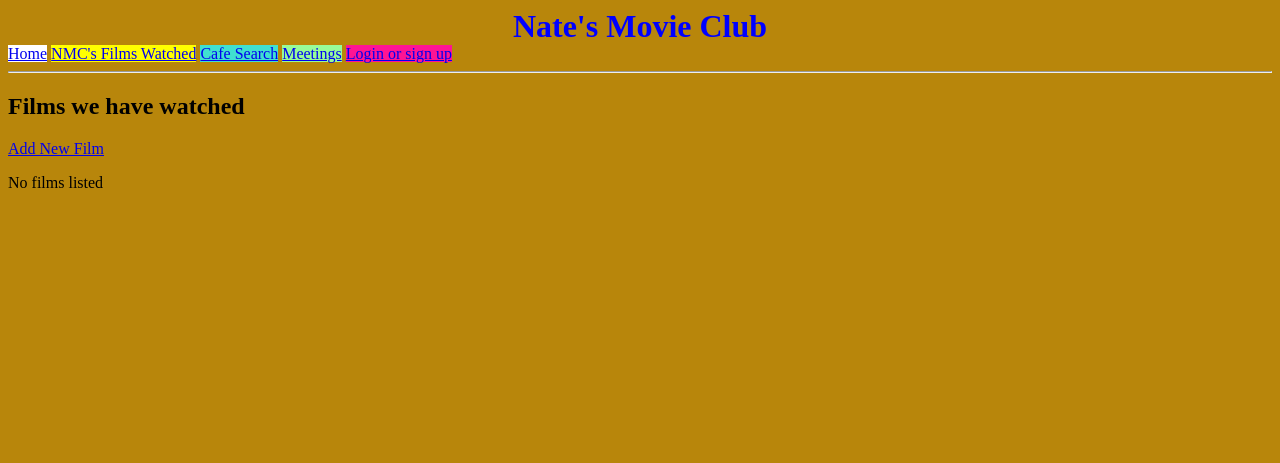
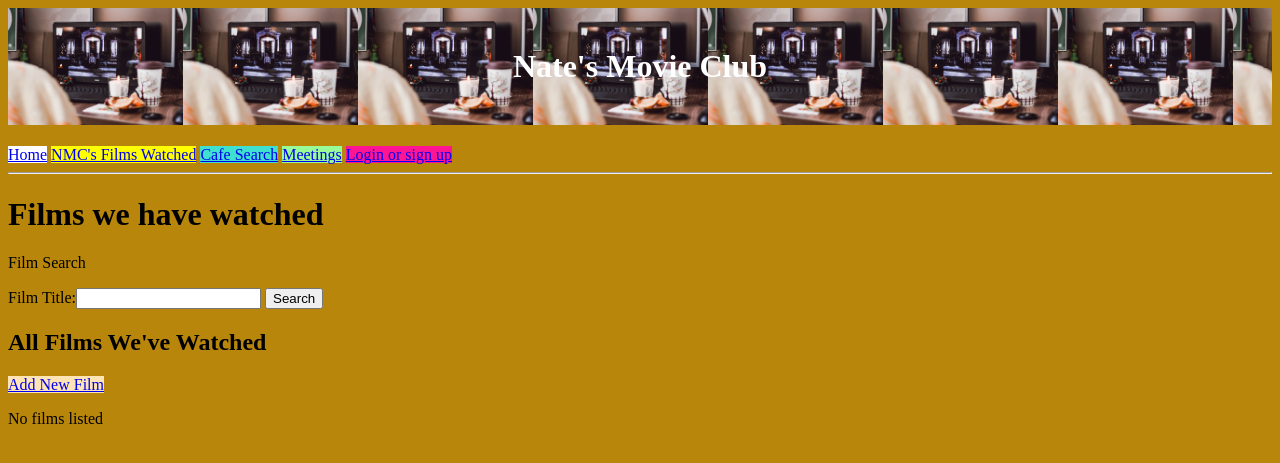
Before and after one commit to qp3580ug/movie_club_app, a Django app: page /films/list/ in a window 1280 px wide. Shown: the top 463 px of the page. Run offline with Django 3.2, Linux system fonts and the light colour scheme; data that the repository does not hold is empty.

Commit message:
added search term for film list, fixed error when updating coffee shops and duplicates happen, did some more css

```diff
--- a/movie_club_app/forms.py
+++ b/movie_club_app/forms.py
@@ -21,6 +21,9 @@ class UpdateCafes(forms.ModelForm):
     class Meta:
         model = Cafe
         fields = ('name', 'address')
+
+class FilmSearchForm(forms.Form):
+    search_name = forms.CharField(label='Film Title', max_length=200)
 
 
 class UserRegistrationForm(UserCreationForm):
--- a/movie_club_app/static/css/base_style.css
+++ b/movie_club_app/static/css/base_style.css
@@ -1,7 +1,10 @@
 #title {
-    color: blue;
+    color: white;
     text-align: center;
-    margin: auto;
+    font-size: xx-large;
+    background-image: url('../img/moviecoffee.jpg');
+    background-size: 175px;
+    padding: 40px 0 40px 0px;
 }
 
 body {
@@ -33,3 +36,11 @@ body {
 #meetings {
     background-color: palegreen;
 }
+
+#newFilm {
+    background-color: moccasin;
+}
+
+#filmTitle {
+    background-color: white;
+}
--- a/movie_club_app/templates/movie_club_app/Films/film_list.html
+++ b/movie_club_app/templates/movie_club_app/Films/film_list.html
@@ -2,12 +2,26 @@
 
 {% block content %}
 
-<h2>Films we have watched</h2>
+<h1>Films we have watched</h1>
 
-<a href="{% url 'movie_club_app:add_film' %}">Add New Film</a>
+<P>Film Search</p>
+    <form action="{% url 'movie_club_app:film_list' %}">
+      {{ form }}
+      <input type='submit' value='Search'>
+    </form>
+
+
+  {% if search_term %}
+    <h2 id='film_list_names'>Films we've watched matching '{{ search_term }}' <a href="{% url 'movie_club_app:film_list' %}" id='clear_search'>(clear)</a></h2>
+  {% else %}
+    <h2 id='film_list_names'>All Films We've Watched</h2>
+  {% endif %}
+
+<a href="{% url 'movie_club_app:add_film' %}" id='newFilm'>Add New Film</a>
+
 {% for film in films %}
 <div class="film" id="film_{{ film.pk }}">
-<P><a href="{% url 'movie_club_app:film_page' film_pk=film.pk %}">{{ film.title }}</a>, {{ film.rating }} out of 5</p>
+<P><a href="{% url 'movie_club_app:film_page' film_pk=film.pk %}" id='filmTitle'>{{ film.title }}</a>, {{ film.rating }} out of 5</p>
 </div>
 
 {% empty %}
--- a/movie_club_app/views_films.py
+++ b/movie_club_app/views_films.py
@@ -5,15 +5,20 @@ from django.contrib.auth.models import User
 from django.contrib.auth import authenticate, login, logout
 
 from .models import Film
-from .forms import AddFilmForm
+from .forms import AddFilmForm, FilmSearchForm
 
 def film_details(request, film_pk):
     film = get_object_or_404(Film, pk=film_pk)
     return render(request, 'movie_club_app/Films/film_page.html' , {'film' : film })
 
 def film_list(request):
-    films = Film.objects.all()
-    return render(request, 'movie_club_app/Films/film_list.html', {'films': films })
+    form = FilmSearchForm()
+    search_name = request.GET.get('search_name')
+    if search_name:
+        films = Film.objects.filter(title__icontains=search_name).order_by('-rating')
+    else:
+        films = Film.objects.all().order_by('-rating')
+    return render(request, 'movie_club_app/Films/film_list.html', {'films': films, 'form':form, 'search_name':search_name })
 
 @login_required
 def add_film(request):
```
Also changed, not shown: movie_club_app/tests.py (+0 -8 lines), movie_club_app/views_cafes.py (+6 -3 lines), movie_club_app/static/img/moviecoffee.jpg (added).
